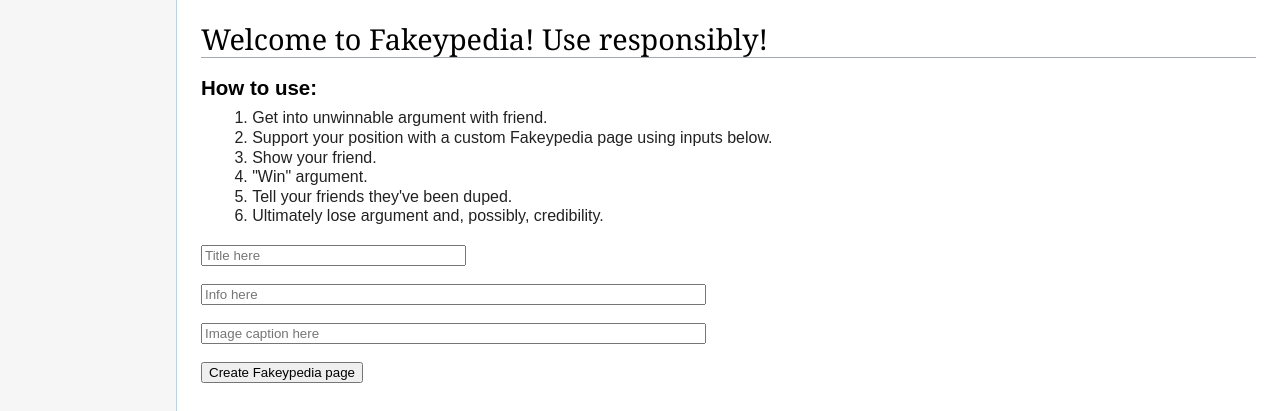
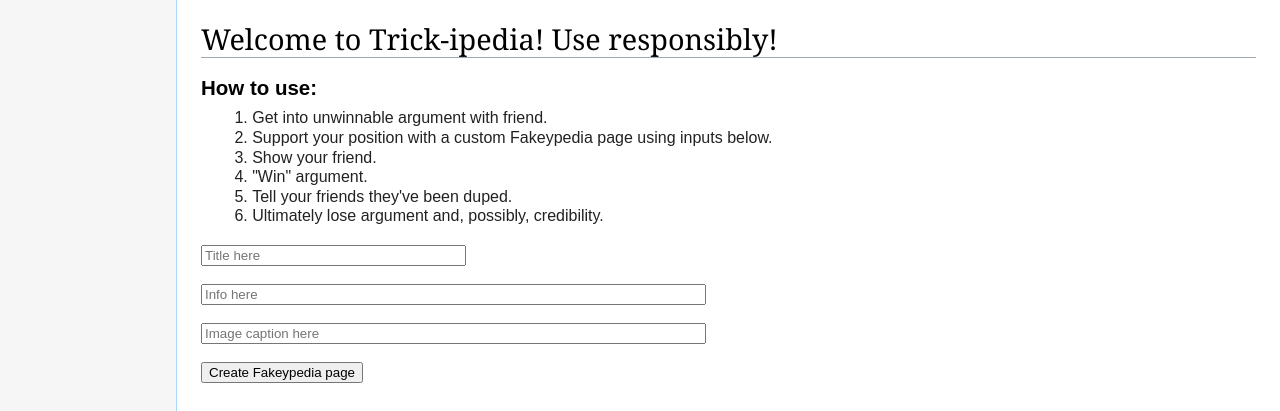
Before and after one commit to scogra17/fakeypedia_app, a Flask app: page / in a window 1280 px wide. Shown: the top 411 px of the page. Run offline with Flask 2, Linux system fonts and the light colour scheme.

Commit message:
changed name to trickipedia

```diff
--- a/templates/configure_fakey.html
+++ b/templates/configure_fakey.html
@@ -2,7 +2,7 @@
 <head>
 	<meta charset="utf-8">
 	<link rel=stylesheet type=text/css href="{{ url_for('static', filename='styles3.css') }}">
-	<title>Welcome to Fakeypedia</title>
+	<title>Welcome to Trick-ipedia</title>
 </head>
 
 <body>
@@ -14,7 +14,7 @@ Enter text here...</textarea> -->
 <div id="content" class ="mw-body" role="main">
 
 	<h1 id="firstHeading" class="firstHeading" lang="en">
-		Welcome to Fakeypedia! Use responsibly!
+		Welcome to Trick-ipedia! Use responsibly!
 	</h1>
 	<h3>
 		How to use:
--- a/templates/new_fakey.html
+++ b/templates/new_fakey.html
@@ -11,7 +11,7 @@
 	<h1 id="firstHeading" class="firstHeading" lang="en">{{new_title}}</h1>
 	<div id="bodyContent" class="mw-body-content">
 		<div id="siteSub" class="noprint">
-			From Wikipedia, the free encyclopedia
+			From Trickipedia, the free encyclopedia
 		</div>
 		<div id="mw-content-text" class="mw-content-ltr">
 			<div class="mw-parser-output">
```
